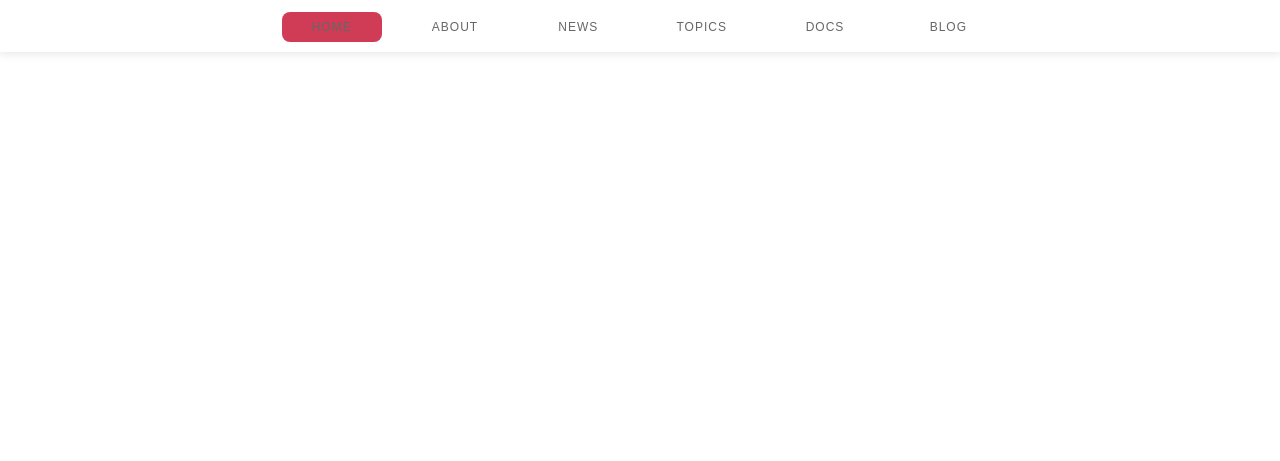
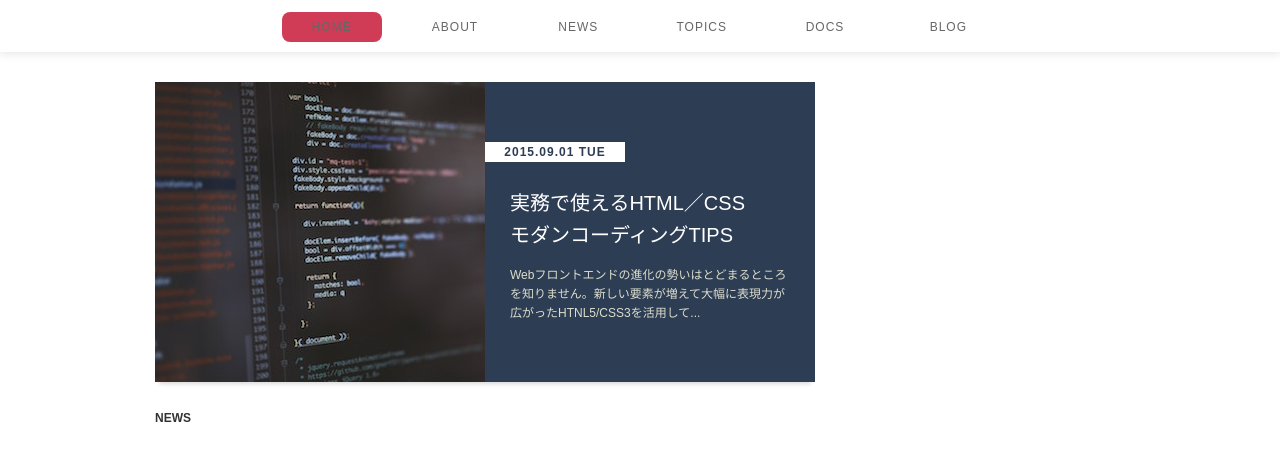
Before and after one commit to Takahiro800/standardlayout, a plain HTML site: page index.html in a window 1280 px wide. Shown: the part 87-548 px from the top of the page. Drawn offline with Linux system fonts and the light colour scheme.

Commit message:
特集コンテンツ

```diff
--- a/css/style.css
+++ b/css/style.css
@@ -82,3 +82,52 @@ a:link, a:visited, a:hover, a:active {
   background-color: #d03c56;
   display: #ffffff;
 }
+.hidden {
+  display: none;
+}
+.hot-topic {
+  display: block;
+  height: 300px;
+  margin-bottom: 30px;
+  box-shadow: 0 6px 4px -4px rgba(0, 0, 0, 0.15);
+  transition: opacity 0.3s;
+  display: flex;
+}
+.hot-topic:hover {
+  opacity: 0.85;
+}
+.hot-topic .image {
+  width: 50%;
+  height: 100%;
+}
+.hot-topic .content {
+  position: relative;
+  width: 50%;
+  height: 100%;
+  padding: 105px 25px 0;
+  background-color: #2d3d54;
+  line-height: 1.6;
+}
+.hot-topic .title {
+  margin-bottom: 15px;
+  color: #fff;
+  font-weight: normal;
+  font-size: 2.0rem
+}
+.hot-topic .desc {
+  color: #ddc;
+}
+.hot-topic .date {
+  position: absolute;
+  top: 60px;
+  left: 0;
+  width: 140px;
+  padding: 4px;
+  background-color: #fff;
+  color: #2d3d54;
+  text-align: center;
+  letter-spacing: 1px;
+  font-weight: bold;
+  font-style: 1.1rem;
+  line-height: 1;
+}
--- a/index.html
+++ b/index.html
@@ -25,7 +25,26 @@
       </nav>
     </header>
     <div class="wrapper">
-      <main class="main"></main>
+      <main class="main">
+        <h2 class="hidden">HOT TOPOC</h2>
+        <a href="#" class="hot-topic">
+          <img src="./images/hot-topic.jpg" alt="コーディング画面" class="image"/>
+          <div class="content">
+            <h3 class="title">実務で使えるHTML／CSS<br>モダンコーディングTIPS</h3>
+            <p class="desc">Webフロントエンドの進化の勢いはとどまるところを知りません。新しい要素が増えて大幅に表現力が広がったHTNL5/CSS3を活用して...</p>
+            <time class="date" datetime="2015-09-01">2015.09.01 TUE</time>
+          </div>
+        </a>
+
+        <h2>NEWS</h2>
+        <div class="news">
+          <!--コンテンツ内容が入ります-->
+        </div>
+        <h2 class="hidden">ARTICLES</h2>
+        <div class="articles">
+          <!--コンテンツ内容が入ります-->
+        </div>
+      </main>
       <div class="sidemenu"></div>
     </div>
     <footer class="footer"></footer>
```
